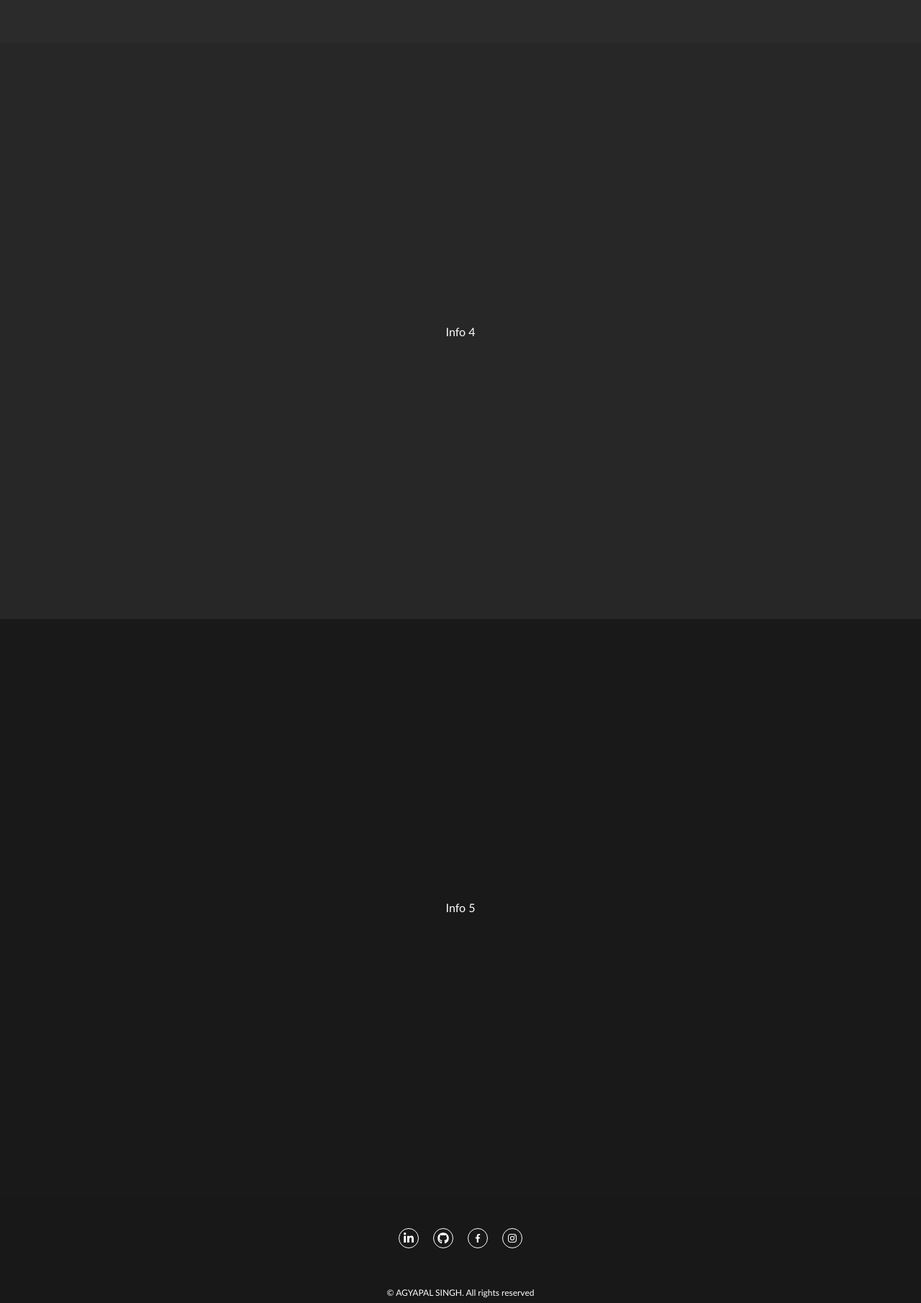
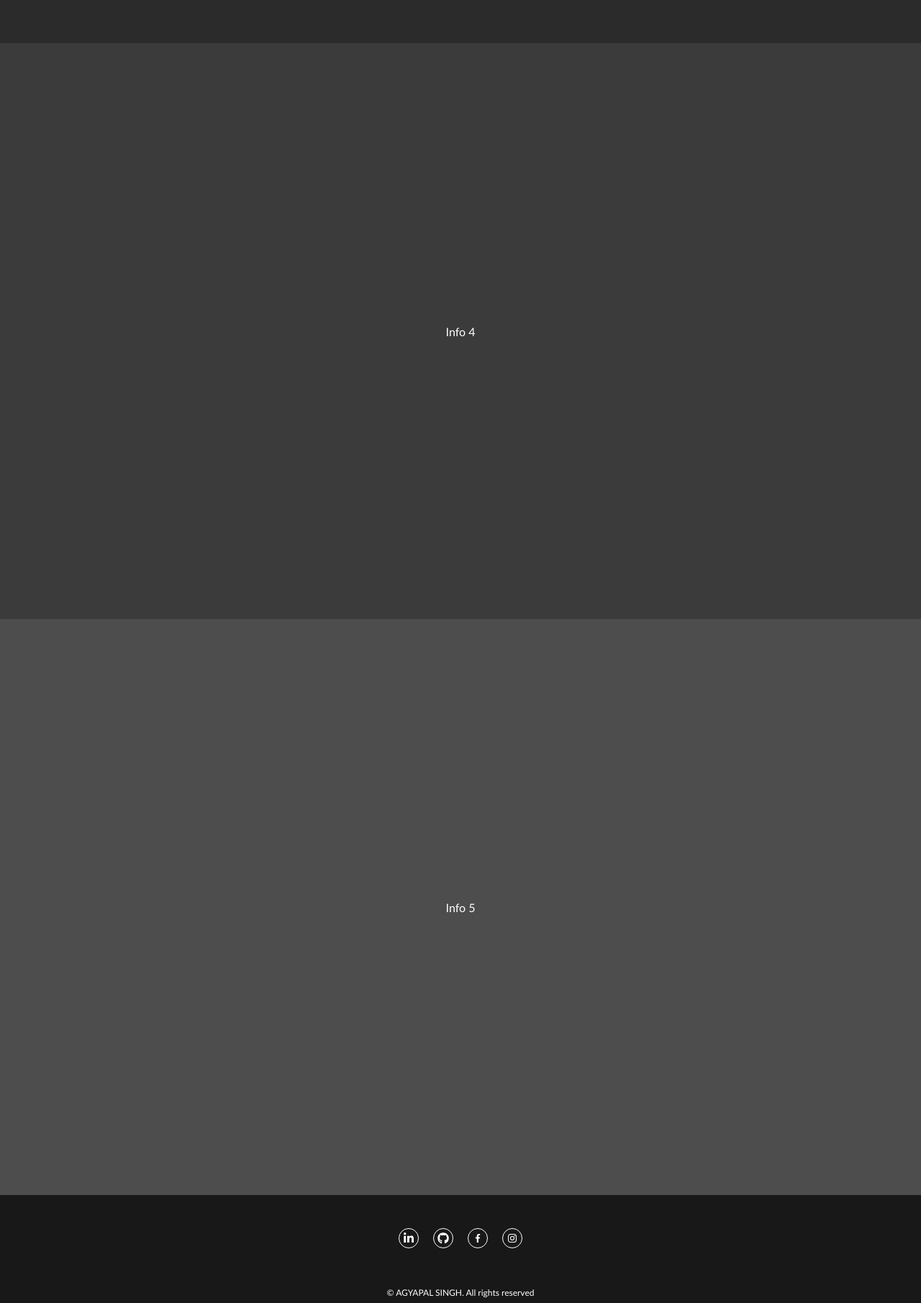
Before and after one commit to AgyapalSingh/next-testing, a Next.js app: page /info in a window 1280 px wide. Shown: the part 2340-4150 px from the top of the page at 72% size. Built offline with nearby package versions, Linux system fonts and the light colour scheme.

Commit message:
Background color updated

```diff
--- a/app/globals.css
+++ b/app/globals.css
@@ -168,11 +168,11 @@ p span {
 }
 
 .project-4 {
-  background-color: rgb(39, 39, 39);
+  background-color: rgb(59, 59, 59);
 }
 
 .project-5 {
-  background-color: rgb(26, 25, 25);
+  background-color: rgb(77, 77, 77);
 }
 
 /* Info Page */
@@ -202,9 +202,9 @@ p span {
 }
 
 .info-4 {
-  background-color: rgb(39, 39, 39);
+  background-color: rgb(59, 59, 59);
 }
 
 .info-5 {
-  background-color: rgb(26, 25, 25);
+  background-color: rgb(77, 77, 77);
 }
```
